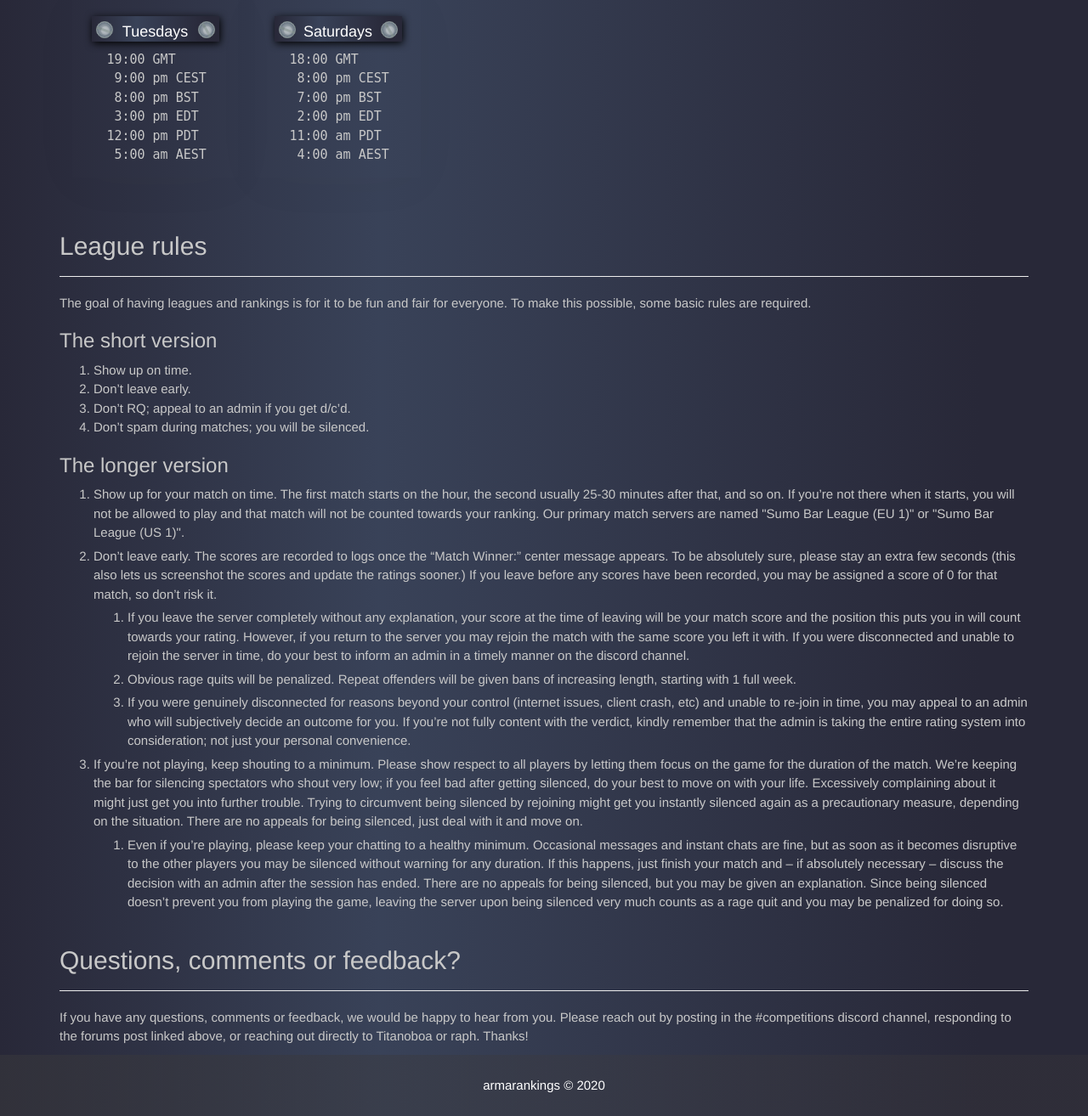
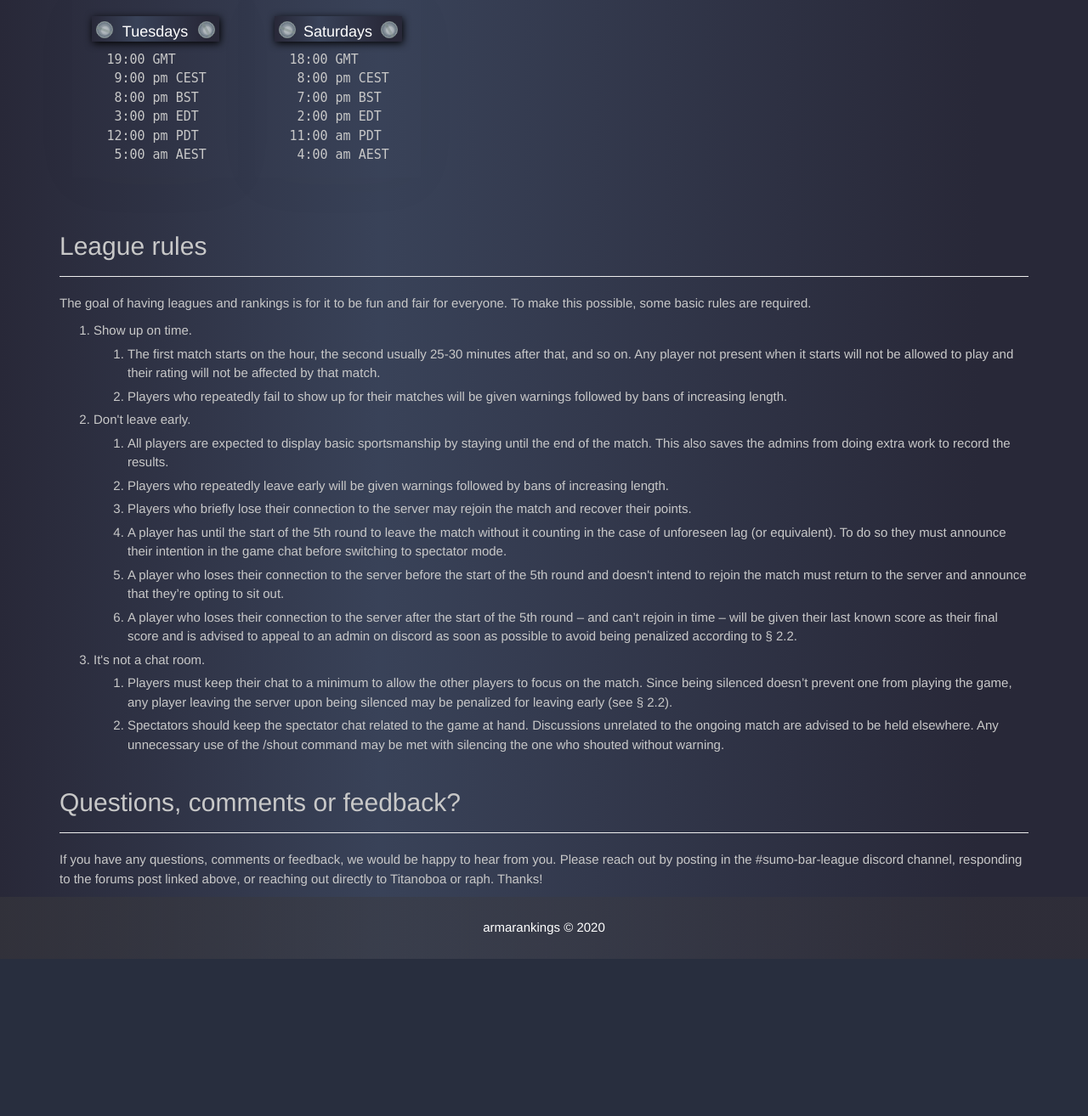
Before and after one commit to raphleu/arma-rankings, a Flask app: page /league-info in a window 1280 px wide. Shown: the part 764-2078 px from the top of the page at 85% size. After the commit the page ends 1893 px from the top, so only its background shows below. Run offline with Flask 2, Linux system fonts and the light colour scheme; some libraries are stand-ins or nearby versions.

Commit message:
updated the rules finally

```diff
--- a/app/static/styles.css
+++ b/app/static/styles.css
@@ -72,6 +72,10 @@ body {
     border-top: 1px solid #3b4452;
     white-space: nowrap;
     overflow: hidden;
+}
+
+.rules-list li {
+    margin-top: 5px;
 }
 
 .label-day-game:first-child {
--- a/app/templates/league-info.html
+++ b/app/templates/league-info.html
@@ -32,46 +32,50 @@
     </div>
     <p>
       The goal of having leagues and rankings is for it to be fun and fair for everyone. To make this possible, some basic rules are required.
-      <h3>The short version</h3>
-      <ol>
-        <li>
-          Show up on time.
-        </li>
-        <li>
-          Don’t leave early.
-        </li>
-        <li>
-          Don’t RQ; appeal to an admin if you get d/c’d.
-        </li>
-        <li>
-          Don’t spam during matches; you will be silenced.
-        </li>
-      </ol>
-      <h3>The longer version</h3>
-      <div>
+      <div class="rules-list">
         <ol>
-          <li style="margin-top: 5px;">
-            Show up for your match on time. The first match starts on the hour, the second usually 25-30 minutes after that, and so on. If you’re not there when it starts, you will not be allowed to play and that match will not be counted towards your ranking. Our primary match servers are named "Sumo Bar League (EU 1)" or "Sumo Bar League (US 1)".
-          </li>
-          <li style="margin-top: 5px;">
-            Don’t leave early. The scores are recorded to logs once the “Match Winner:” center message appears. To be absolutely sure, please stay an extra few seconds (this also lets us screenshot the scores and update the ratings sooner.) If you leave before any scores have been recorded, you may be assigned a score of 0 for that match, so don’t risk it.
+          <li>
+            Show up on time.
             <ol>
-              <li style="margin-top: 5px;">
-                If you leave the server completely without any explanation, your score at the time of leaving will be your match score and the position this puts you in will count towards your rating. However, if you return to the server you may rejoin the match with the same score you left it with. If you were disconnected and unable to rejoin the server in time, do your best to inform an admin in a timely manner on the discord channel.
+              <li>
+                The first match starts on the hour, the second usually 25-30 minutes after that, and so on. Any player not present when it starts will not be allowed to play and their rating will not be affected by that match.
               </li>
-              <li style="margin-top: 5px;">
-                Obvious rage quits will be penalized. Repeat offenders will be given bans of increasing length, starting with 1 full week.
-              </li>
-              <li style="margin-top: 5px;">
-                If you were genuinely disconnected for reasons beyond your control (internet issues, client crash, etc) and unable to re-join in time, you may appeal to an admin who will subjectively decide an outcome for you. If you’re not fully content with the verdict, kindly remember that the admin is taking the entire rating system into consideration; not just your personal convenience.
+              <li>
+                Players who repeatedly fail to show up for their matches will be given warnings followed by bans of increasing length.
               </li>
             </ol>
           </li>
-          <li style="margin-top: 5px;">
-            If you’re not playing, keep shouting to a minimum. Please show respect to all players by letting them focus on the game for the duration of the match. We’re keeping the bar for silencing spectators who shout very low; if you feel bad after getting silenced, do your best to move on with your life. Excessively complaining about it might just get you into further trouble. Trying to circumvent being silenced by rejoining might get you instantly silenced again as a precautionary measure, depending on the situation. There are no appeals for being silenced, just deal with it and move on.
+          <li>
+            Don't leave early.
             <ol>
-              <li style="margin-top: 5px;">
-                  Even if you’re playing, please keep your chatting to a healthy minimum. Occasional messages and instant chats are fine, but as soon as it becomes disruptive to the other players you may be silenced without warning for any duration. If this happens, just finish your match and – if absolutely necessary – discuss the decision with an admin after the session has ended. There are no appeals for being silenced, but you may be given an explanation. Since being silenced doesn’t prevent you from playing the game, leaving the server upon being silenced very much counts as a rage quit and you may be penalized for doing so.
+              <li>
+                All players are expected to display basic sportsmanship by staying until the end of the match. This also saves the admins from doing extra work to record the results.
+              </li>
+              <li>
+                Players who repeatedly leave early will be given warnings followed by bans of increasing length.
+              </li>
+              <li>
+                Players who briefly lose their connection to the server may rejoin the match and recover their points.
+              </li>
+              <li>
+                A player has until the start of the 5th round to leave the match without it counting in the case of unforeseen lag (or equivalent). To do so they must announce their intention in the game chat before switching to spectator mode.
+              </li>
+              <li>
+                A player who loses their connection to the server before the start of the 5th round and doesn't intend to rejoin the match must return to the server and announce that they’re opting to sit out.
+              </li>
+              <li>
+                A player who loses their connection to the server after the start of the 5th round – and can’t rejoin in time – will be given their last known score as their final score and is advised to appeal to an admin on discord as soon as possible to avoid being penalized according to § 2.2.
+              </li>
+            </ol>
+          </li>
+          <li>
+            It's not a chat room.
+            <ol>
+              <li>
+                Players must keep their chat to a minimum to allow the other players to focus on the match. Since being silenced doesn’t prevent one from playing the game, any player leaving the server upon being silenced may be penalized for leaving early (see § 2.2).
+              </li>
+              <li>
+                Spectators should keep the spectator chat related to the game at hand. Discussions unrelated to the ongoing match are advised to be held elsewhere. Any unnecessary use of the /shout command may be met with silencing the one who shouted without warning.
               </li>
             </ol>
           </li>
@@ -83,7 +87,7 @@
       <h2>Questions, comments or feedback?</h2>
     </div>
     <p>
-      If you have any questions, comments or feedback, we would be happy to hear from you. Please reach out by posting in the #competitions discord channel, responding to the forums post linked above, or reaching out directly to Titanoboa or raph. Thanks!
+      If you have any questions, comments or feedback, we would be happy to hear from you. Please reach out by posting in the #sumo-bar-league discord channel, responding to the forums post linked above, or reaching out directly to Titanoboa or raph. Thanks!
     </p>
   </div>
   {% include "footer.html" %}
```
